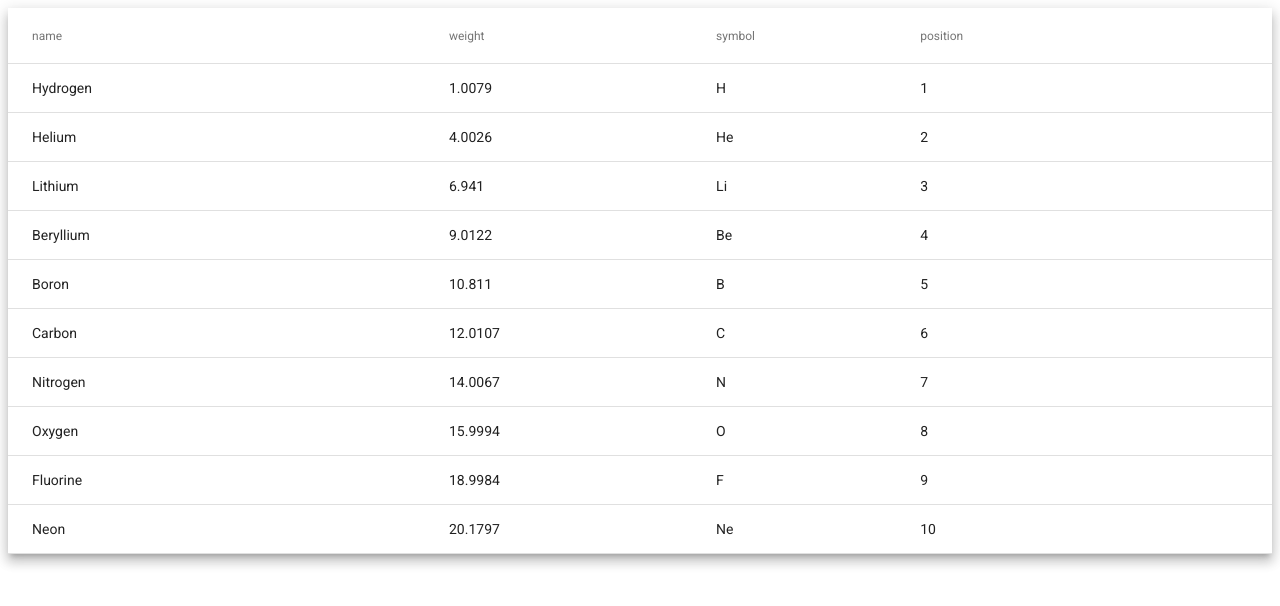
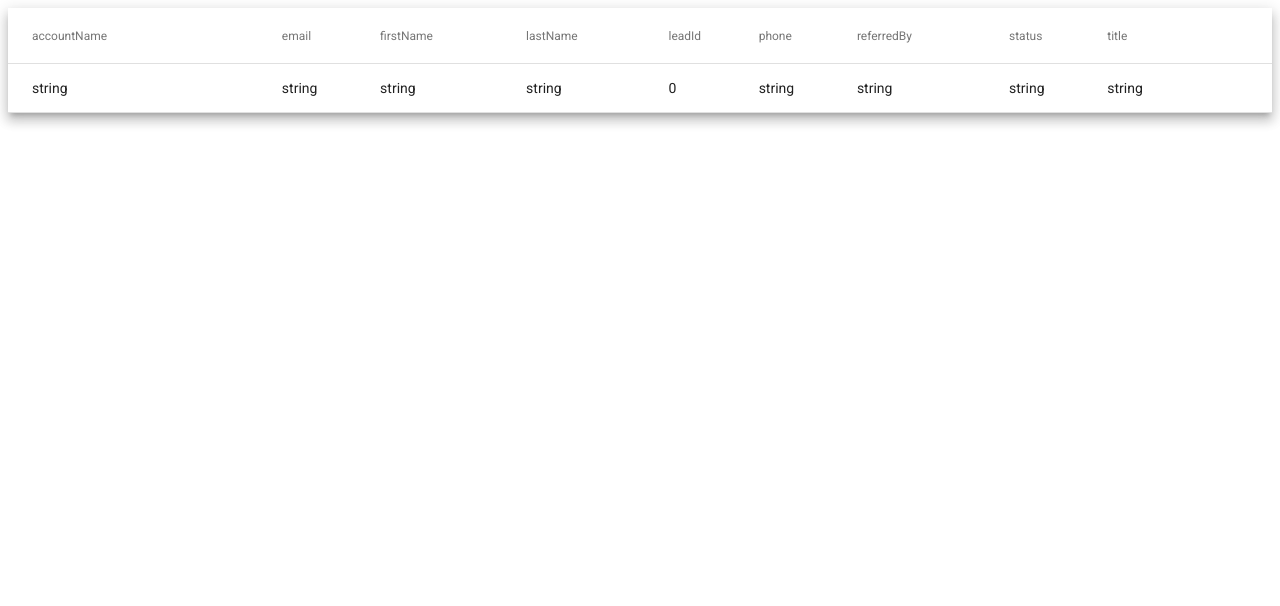
Before and after one commit to elwood-berry/esbcoreleads, an Angular app: page / in a window 1280 px wide. Shown: the top 606 px of the page. Built offline with nearby package versions, Linux system fonts and the light colour scheme.

Commit message:
2 files modified

```diff
--- a/src/app/components/list-mode/list-mode.component.ts
+++ b/src/app/components/list-mode/list-mode.component.ts
@@ -30,105 +30,42 @@ import {
 })
 export class ListModeComponent {
   dataSource = ELEMENT_DATA;
-  columnsToDisplay = ['name', 'weight', 'symbol', 'position'];
-  expandedElement: PeriodicElement | null;
+  columnsToDisplay = [
+    'accountName',
+    'email',
+    'firstName',
+    'lastName',
+    'leadId',
+    'phone',
+    'referredBy',
+    'status',
+    'title'
+  ];
+  expandedElement: Lead | null;
 }
 
-export interface PeriodicElement {
-  name: string;
-  position: number;
-  weight: number;
-  symbol: string;
-  description: string;
+export interface Lead {
+  accountName: string;
+  email: string;
+  firstName: string;
+  lastName: string;
+  leadId: number;
+  phone: string;
+  referredBy: string;
+  status: string;
+  title: string;
 }
 
-const ELEMENT_DATA: PeriodicElement[] = [
+const ELEMENT_DATA: Lead[] = [
   {
-    position: 1,
-    name: 'Hydrogen',
-    weight: 1.0079,
-    symbol: 'H',
-    description: `Hydrogen is a chemical element with symbol H and atomic number 1. With a standard
-        atomic weight of 1.008, hydrogen is the lightest element on the periodic table.`
-  },
-  {
-    position: 2,
-    name: 'Helium',
-    weight: 4.0026,
-    symbol: 'He',
-    description: `Helium is a chemical element with symbol He and atomic number 2. It is a
-        colorless, odorless, tasteless, non-toxic, inert, monatomic gas, the first in the noble gas
-        group in the periodic table. Its boiling point is the lowest among all the elements.`
-  },
-  {
-    position: 3,
-    name: 'Lithium',
-    weight: 6.941,
-    symbol: 'Li',
-    description: `Lithium is a chemical element with symbol Li and atomic number 3. It is a soft,
-        silvery-white alkali metal. Under standard conditions, it is the lightest metal and the
-        lightest solid element.`
-  },
-  {
-    position: 4,
-    name: 'Beryllium',
-    weight: 9.0122,
-    symbol: 'Be',
-    description: `Beryllium is a chemical element with symbol Be and atomic number 4. It is a
-        relatively rare element in the universe, usually occurring as a product of the spallation of
-        larger atomic nuclei that have collided with cosmic rays.`
-  },
-  {
-    position: 5,
-    name: 'Boron',
-    weight: 10.811,
-    symbol: 'B',
-    description: `Boron is a chemical element with symbol B and atomic number 5. Produced entirely
-        by cosmic ray spallation and supernovae and not by stellar nucleosynthesis, it is a
-        low-abundance element in the Solar system and in the Earth's crust.`
-  },
-  {
-    position: 6,
-    name: 'Carbon',
-    weight: 12.0107,
-    symbol: 'C',
-    description: `Carbon is a chemical element with symbol C and atomic number 6. It is nonmetallic
-        and tetravalent—making four electrons available to form covalent chemical bonds. It belongs
-        to group 14 of the periodic table.`
-  },
-  {
-    position: 7,
-    name: 'Nitrogen',
-    weight: 14.0067,
-    symbol: 'N',
-    description: `Nitrogen is a chemical element with symbol N and atomic number 7. It was first
-        discovered and isolated by Scottish physician Daniel Rutherford in 1772.`
-  },
-  {
-    position: 8,
-    name: 'Oxygen',
-    weight: 15.9994,
-    symbol: 'O',
-    description: `Oxygen is a chemical element with symbol O and atomic number 8. It is a member of
-         the chalcogen group on the periodic table, a highly reactive nonmetal, and an oxidizing
-         agent that readily forms oxides with most elements as well as with other compounds.`
-  },
-  {
-    position: 9,
-    name: 'Fluorine',
-    weight: 18.9984,
-    symbol: 'F',
-    description: `Fluorine is a chemical element with symbol F and atomic number 9. It is the
-        lightest halogen and exists as a highly toxic pale yellow diatomic gas at standard
-        conditions.`
-  },
-  {
-    position: 10,
-    name: 'Neon',
-    weight: 20.1797,
-    symbol: 'Ne',
-    description: `Neon is a chemical element with symbol Ne and atomic number 10. It is a noble gas.
-        Neon is a colorless, odorless, inert monatomic gas under standard conditions, with about
-        two-thirds the density of air.`
+    accountName: "string",
+    email: "string",
+    firstName: "string",
+    lastName: "string",
+    leadId: 0,
+    phone: "string",
+    referredBy: "string",
+    status: "string",
+    title: "string"
   }
 ];
```
Also changed, not shown: src/assets/data/data-lead/README.md.
